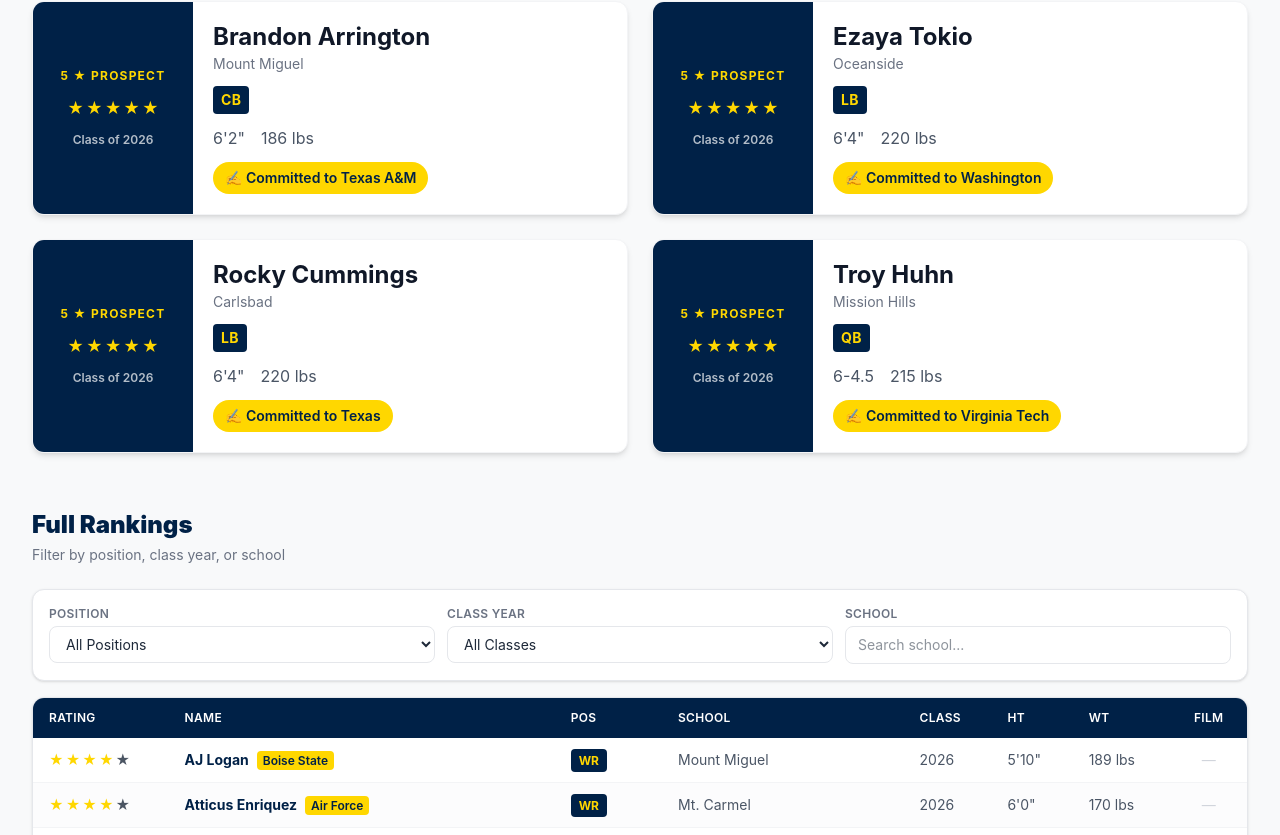
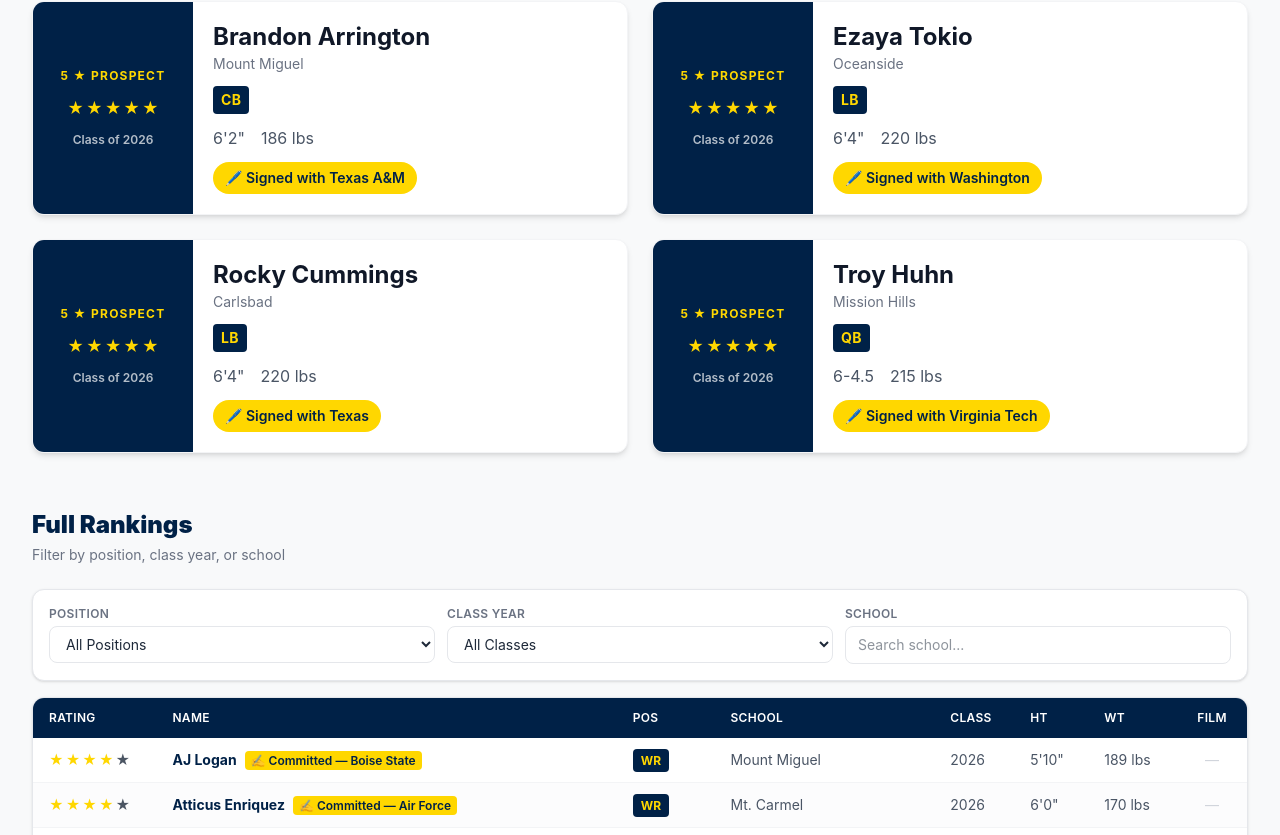
Before and after one commit to CloneJT1/samtaumoepeau, a Next.js app: page / in a window 1280 px wide. Shown: the part 1665-2500 px from the top of the page. Built offline with nearby package versions, Linux system fonts and the light colour scheme.

Commit message:
5-star players show Signed instead of Committed

```diff
--- a/components/PlayerCard.tsx
+++ b/components/PlayerCard.tsx
@@ -54,7 +54,7 @@ export default function PlayerCard({ player, featured = false }: PlayerCardProps
               className={`mt-3 font-semibold px-3 py-1.5 rounded-full inline-block ${featured ? 'text-sm' : 'text-xs'}`}
               style={{ backgroundColor: '#FFD700', color: '#002147' }}
             >
-              ✍️ Committed to {player.committedTo}
+              {player.stars === 5 ? '🖊️ Signed with' : '✍️ Committed to'} {player.committedTo}
             </div>
           )}
         </div>
--- a/components/PlayerTable.tsx
+++ b/components/PlayerTable.tsx
@@ -71,7 +71,7 @@ export default function PlayerTable({ players }: PlayerTableProps) {
                       className="ml-2 text-xs font-semibold px-1.5 py-0.5 rounded"
                       style={{ backgroundColor: '#FFD700', color: '#002147' }}
                     >
-                      {player.committedTo}
+                      {player.stars === 5 ? '🖊️ Signed' : '✍️ Committed'} — {player.committedTo}
                     </span>
                   )}
                 </Link>
```
